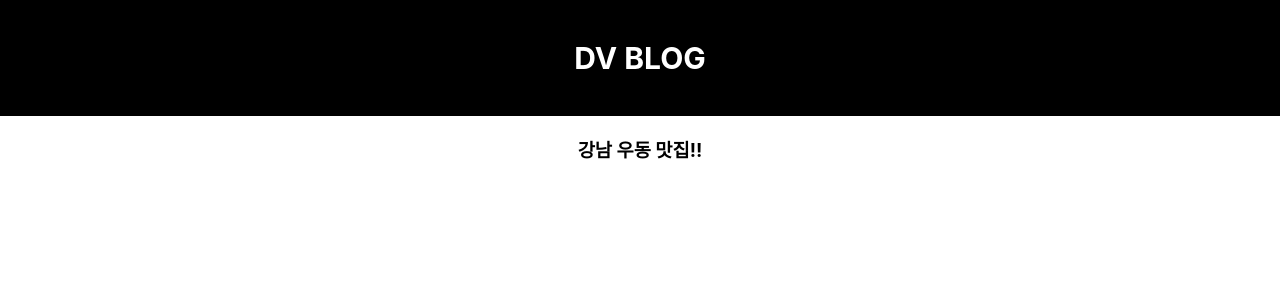
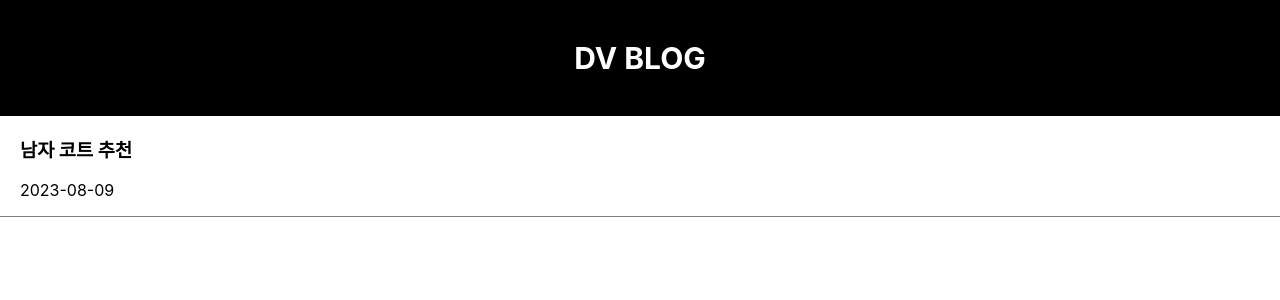
Before and after one commit to davin1221/dvblog, a React (Create React App) app: page / in a window 1280 px wide. Shown: the top 300 px of the page. Built offline with nearby package versions, Linux system fonts and the light colour scheme.

Commit message:
블로그 실습

```diff
--- a/src/App.css
+++ b/src/App.css
@@ -7,6 +7,16 @@
   justify-content: center;
   background-color: black;
   color: white;
+}
+
+div {
+  box-sizing: border-box;
+}
+
+.list {
+  padding-left: 20px;
+  text-align: left;
+  border-bottom: 1px solid grey;
 }
 
 .App-logo {
--- a/src/App.js
+++ b/src/App.js
@@ -1,16 +1,23 @@
 import logo from './logo.svg';
 import './App.css';
+import { useState } from 'react';
 
 function App() {
 
-  let post = "강남 우동 맛집!!"
+  // 자료를 잠깐 보관 = state
+  const [글제목, setData] = useState('남자 코트 추천');
+
   return (
     <div className="App">
       <div className='black-nav'>
         <h4 style={{ fontSize: "30px" }}>DV BLOG</h4>
       </div>
 
-      <h3>{ post }</h3>
+      <div className='list'>
+        <h3>{글제목}</h3>
+        <p>2023-08-09</p>
+      </div>
+
     </div>
   );
 }
```
